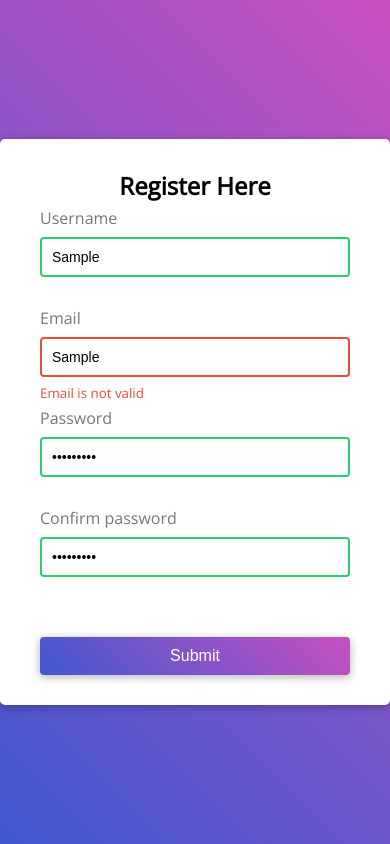
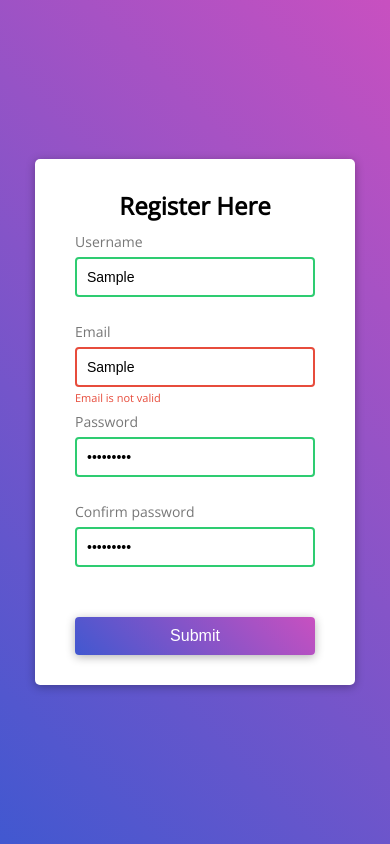
Before and after one commit to MostafaIsmaiel/form-validator, a plain HTML site: page index.html in a window 390 px wide. Both pictures are taken after typing "Sample", "Sample", "Sample123", "Sample123" into the empty fields and a click on the button "Submit". Drawn offline with nearby package versions, Linux system fonts and the light colour scheme.

Commit message:
Update style.css

```diff
--- a/css/style.css
+++ b/css/style.css
@@ -120,3 +120,25 @@ h2 {
   box-shadow: 0 2px 10px rgba(0, 0, 0, 0.3);
   outline: none;
 }
+
+@media (max-width: 750px) {
+  .container {
+    width: 320px;
+  }
+
+  .form-control {
+    padding-bottom: 10px;
+  }
+
+  .form-control small {
+    font-size: 11px;
+    bottom: 12px;
+  }
+
+.form-control input:focus ~ label,
+.form-control input:valid ~ label {
+    font-size: 14px;
+    left: 0;
+    top: -25px;
+}
+}
```
